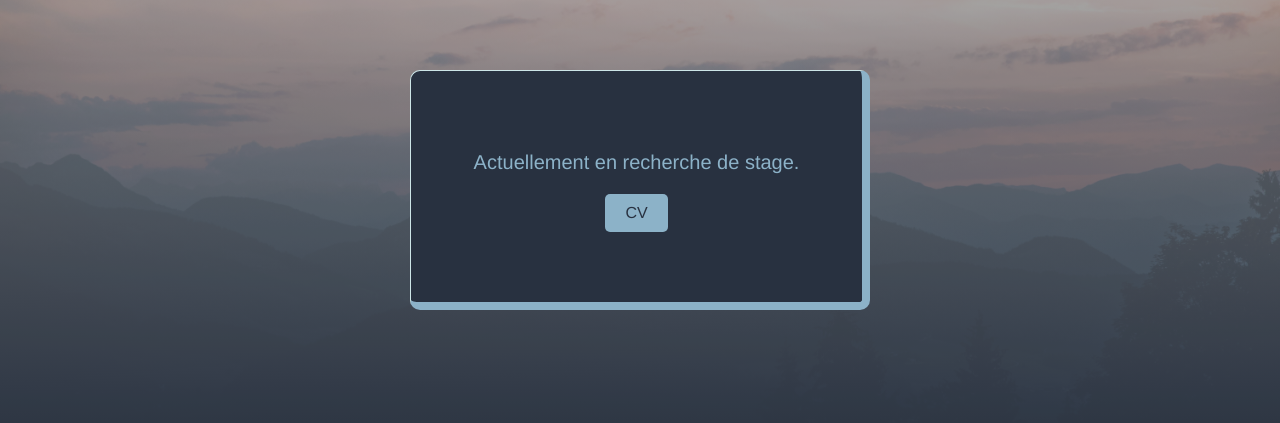
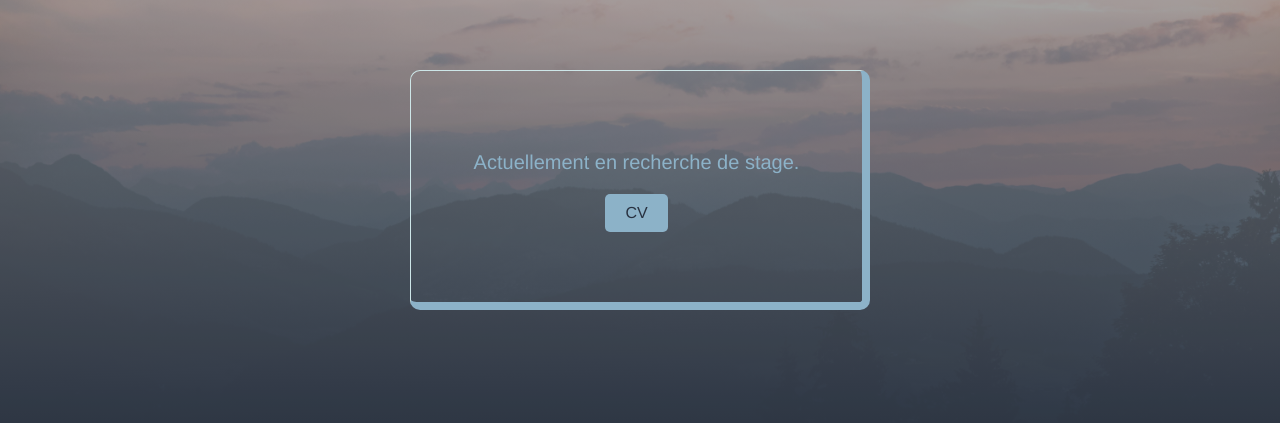
Before and after one commit to Blurr327/mohamed-ben, a plain HTML site: page index.html in a window 1280 px wide. Shown: the part 415-838 px from the top of the page. Drawn offline with Linux system fonts and the light colour scheme.

Commit message:
feat: transparent currently section

```diff
--- a/style.css
+++ b/style.css
@@ -215,7 +215,7 @@ nav ul li a:hover::after {
     justify-content: center;
     align-items: center;
     flex-direction: column;
-    background: #293241;
+    background: rgba(255, 255, 255, 0.01);
     margin: 20px;
     margin-top:80px;
     transition: 0.7s;
@@ -223,7 +223,7 @@ nav ul li a:hover::after {
 
 #currently:hover {
     transform: translateY(-5px);
-    background:#3d5a80;
+    background:rgba(41, 50, 65, 0.5);
 }
 
 /* about section */
```
